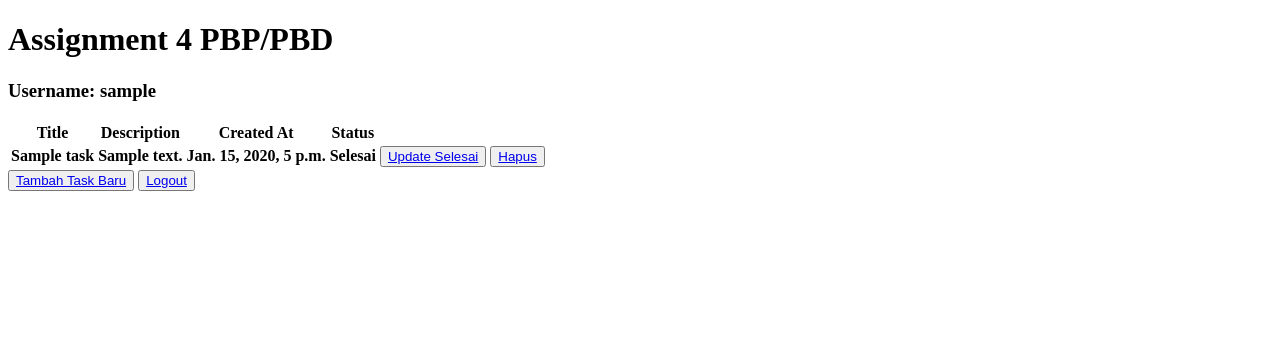
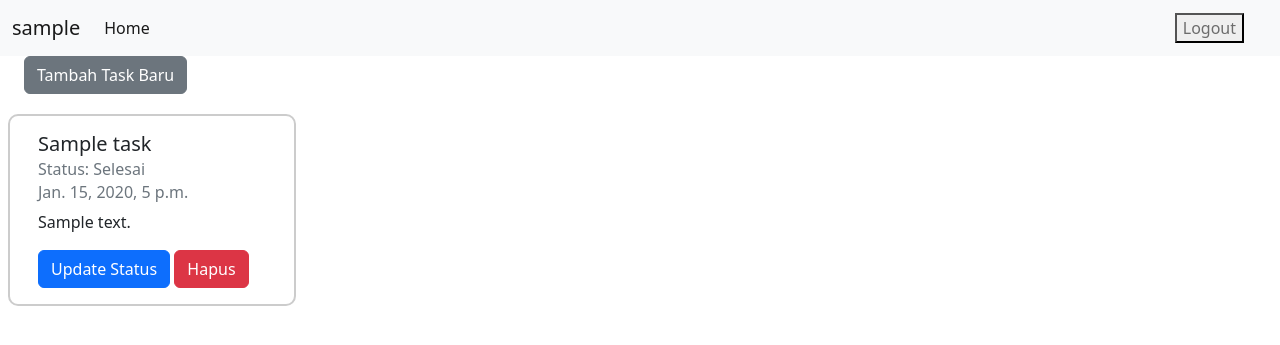
Before and after one commit to Recedivies/pbp-assignment, a Django app: page /todolist/ in a window 1280 px wide. Shown: the top 345 px of the page. Run offline with Django 4.2, Linux system fonts and the light colour scheme; a user stored in the database is signed in; tables that the repository leaves empty hold one stand-in row (values such as "Sample post"); lists and menus that the app fills with data are empty; some libraries are stand-ins or nearby versions.

Commit message:
finish assignment 5

```diff
--- /dev/null
+++ b/static/style.css
@@ -0,0 +1,36 @@
+a,
+a:hover,
+a:focus,
+a:active {
+  text-decoration: none;
+  color: inherit;
+}
+
+#form {
+  left: 50%;
+  top: 50%;
+  position: absolute;
+  transform: translate(-50%, -50%);
+}
+
+.card {
+  transition: box-shadow 0.5s;
+  border-radius: 10px;
+  margin: 20px;
+  border: 2px solid #ccc;
+}
+
+.card:hover {
+  box-shadow: 0 4px 8px 0 rgba(0, 0, 0, 0.2), 0 6px 20px 0 rgba(0, 0, 0, 0.19);
+}
+
+@media screen and (max-width: 600px) {
+  #form {
+    margin-top: 0;
+    position: absolute;
+    top: 55%;
+    height: 100%;
+    width: 100%;
+    z-index: 10;
+  }
+}
--- a/templates/base.html
+++ b/templates/base.html
@@ -4,10 +4,33 @@
   <head>
     <meta charset="UTF-8" />
     <meta name="viewport" content="width=device-width, initial-scale=1.0" />
+    <!-- CSS only -->
+    <link
+      href="https://cdn.jsdelivr.net/npm/bootstrap@5.2.1/dist/css/bootstrap.min.css"
+      rel="stylesheet"
+      integrity="sha384-iYQeCzEYFbKjA/T2uDLTpkwGzCiq6soy8tYaI1GyVh/UjpbCx/TYkiZhlZB6+fzT"
+      crossorigin="anonymous"
+    />
+    <link rel="stylesheet" type="text/css" href=" {% static 'style.css' %} " />
     {% block meta %} {% endblock meta %}
   </head>
 
   <body>
     {% block content %} {% endblock content %}
+    <script
+      src="https://code.jquery.com/jquery-3.3.1.slim.min.js"
+      integrity="sha384-q8i/X+965DzO0rT7abK41JStQIAqVgRVzpbzo5smXKp4YfRvH+8abtTE1Pi6jizo"
+      crossorigin="anonymous"
+    ></script>
+    <script
+      src="https://cdnjs.cloudflare.com/ajax/libs/popper.js/1.14.7/umd/popper.min.js"
+      integrity="sha384-UO2eT0CpHqdSJQ6hJty5KVphtPhzWj9WO1clHTMGa3JDZwrnQq4sF86dIHNDz0W1"
+      crossorigin="anonymous"
+    ></script>
+    <script
+      src="https://stackpath.bootstrapcdn.com/bootstrap/4.3.1/js/bootstrap.min.js"
+      integrity="sha384-JjSmVgyd0p3pXB1rRibZUAYoIIy6OrQ6VrjIEaFf/nJGzIxFDsf4x0xIM+B07jRM"
+      crossorigin="anonymous"
+    ></script>
   </body>
 </html>
--- a/todolist/templates/create-task.html
+++ b/todolist/templates/create-task.html
@@ -2,9 +2,8 @@
 <title>Membuat Task</title>
 {% endblock meta %} {% block content %}
 
-<div class="create-task">
+<div class="create-task" id="form">
   <h1>Formulir Task</h1>
-
   <form method="POST">
     {% csrf_token %}
     <table>
--- a/todolist/templates/login.html
+++ b/todolist/templates/login.html
@@ -2,10 +2,10 @@
 <title>Login</title>
 {% endblock meta %} {% block content %}
 
-<div class="login">
+<div id="form">
   <h1>Login</h1>
 
-  <form method="POST" action="" met>
+  <form method="POST">
     {% csrf_token %}
     <table>
       <tr>
--- a/todolist/templates/register.html
+++ b/todolist/templates/register.html
@@ -2,8 +2,8 @@
 <title>Registrasi Akun</title>
 {% endblock meta %} {% block content %}
 
-<div class="login">
-  <h1>Formulir Registrasi</h1>
+<div id="form">
+  <h1>Registrasi</h1>
 
   <form method="POST">
     {% csrf_token %}
--- a/todolist/templates/todolist.html
+++ b/todolist/templates/todolist.html
@@ -7,47 +7,71 @@
     <meta http-equiv="X-UA-Compatible" content="IE=edge" />
     <meta name="viewport" content="width=device-width, initial-scale=1.0" />
     <title>My Todo List</title>
-    <h1>Assignment 4 PBP/PBD</h1>
   </head>
   <body>
-    <h3>Username: {{username}}</h3>
-    <table>
-      <tr>
-        <th>Title</th>
-        <th>Description</th>
-        <th>Created At</th>
-        <th>Status</th>
-      </tr>
+    <nav class="navbar navbar-expand-lg bg-light">
+      <div class="container-fluid">
+        <a class="navbar-brand" href="#">{{username}}</a>
+        <button
+          class="navbar-toggler"
+          type="button"
+          data-toggle="collapse"
+          data-target="#navbarNavAltMarkup"
+          aria-controls="navbarNavAltMarkup"
+          aria-expanded="false"
+          aria-label="Toggle navigation"
+        >
+          <span class="navbar-toggler-icon"></span>
+        </button>
+        <div class="collapse navbar-collapse" id="navbarNavAltMarkup">
+          <ul class="navbar-nav me-auto mb-2 mb-lg-0">
+            <li class="nav-item">
+              <a class="nav-link active" aria-current="page" href="#">Home</a>
+            </li>
+          </ul>
+          <button class="mx-4">
+            <a class="navbar-text" href="{% url 'todolist:logout' %}">Logout</a>
+          </button>
+        </div>
+      </div>
+    </nav>
+
+    <a href="{% url 'todolist:create-task' %}">
+      <button type="button" class="btn btn-secondary mx-4">
+        Tambah Task Baru
+      </button>
+    </a>
+
+    <main class="row mx-6">
       {% for task in todolist %}
-      <tr>
-        <th>{{task.title}}</th>
-        <th>{{task.description}}</th>
-        <th>{{task.date}}</th>
-        <th>
-          {% if task.is_finished %} Selesai {% else %} Belum Selesai {% endif %}
-        </th>
-        <th>
-          <form method="POST">
-            <button>
-              <a href="{% url 'todolist:update-task' task.id %}"
-                >Update Selesai</a
-              >
-            </button>
-          </form>
-        </th>
-        <th>
-          <button>
-            <a href="{% url 'todolist:delete-task' task.id %}">Hapus</a>
-          </button>
-        </th>
-      </tr>
+      <div class="card" style="width: 18rem">
+        <div class="card-body">
+          <h5 class="card-title">{{task.title}}</h5>
+          <h6 class="card-subtitle mb-2 text-muted">
+            Status: {% if task.is_finished %} Selesai {% else %} Belum Selesai
+            {% endif %}
+          </h6>
+          <h6 class="card-subtitle mb-2 text-muted">{{task.date}}</h6>
+          <p class="card-text">{{task.description}}</p>
+          <a
+            class="disabled"
+            href="{% url 'todolist:update-task' task.id %}"
+            card-link
+          >
+            <button class="btn btn-primary">Update Status</button>
+          </a>
+          <a
+            class="disabled"
+            href="{% url 'todolist:delete-task' task.id %}"
+            card-link
+          >
+            <button class="btn btn-danger">Hapus</button>
+          </a>
+        </div>
+      </div>
       {% endfor %}
-    </table>
+    </main>
   </body>
-  <button>
-    <a href="{% url 'todolist:create-task' %}">Tambah Task Baru</a>
-  </button>
-  <button><a href="{% url 'todolist:logout' %}">Logout</a></button>
 </html>
 
 {% endblock content %}
```
Also changed, not shown: todolist/README.md.
